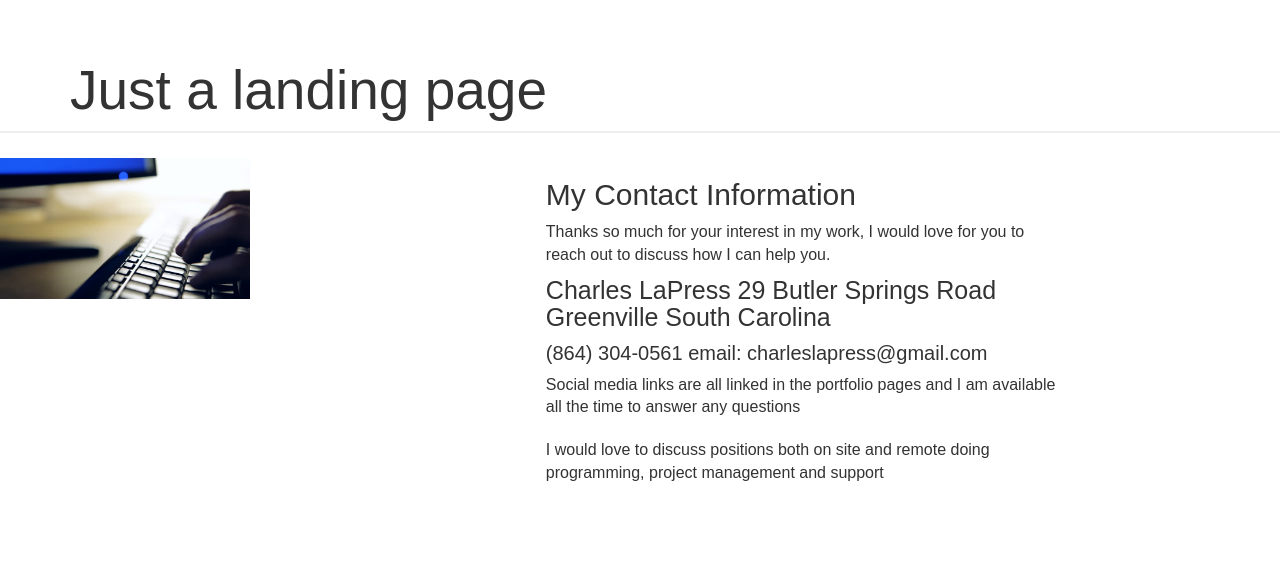
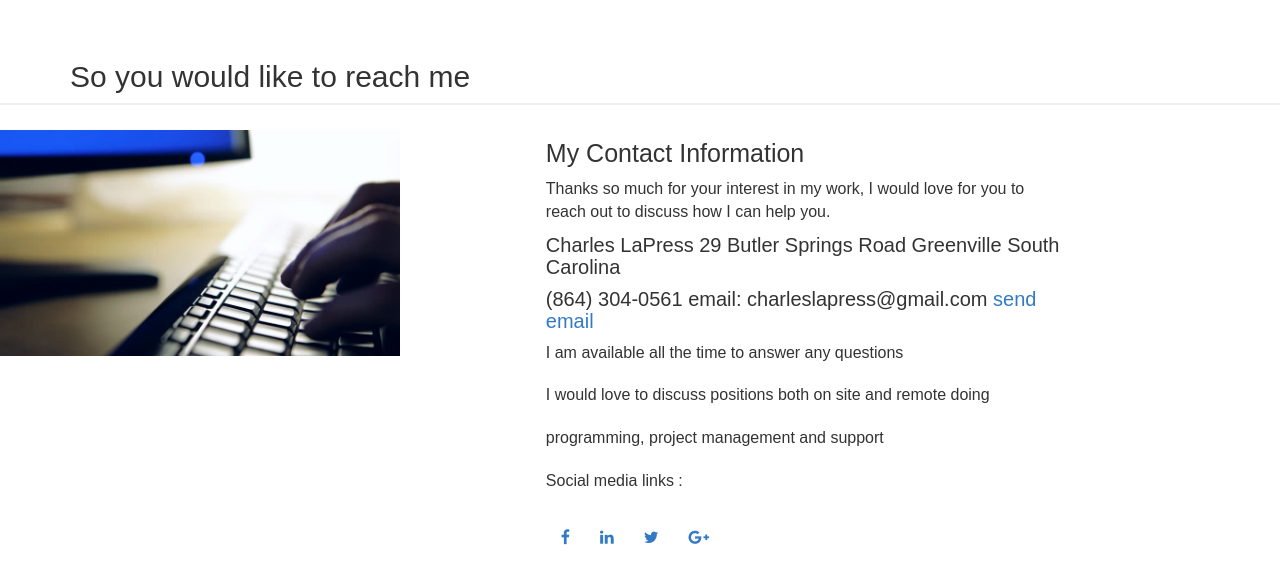
Before and after one commit to chucklapress/portfolio, a Django app: page /contact in a window 1280 px wide. Shown: the part 51-635 px from the top of the page. Run offline with Django 3.2, Linux system fonts and the light colour scheme; some libraries are stand-ins or nearby versions.

Commit message:
added information to about and contact pages

```diff
--- a/templates/about.html
+++ b/templates/about.html
@@ -66,7 +66,7 @@
   <br>
   <br>
     <div class="container">
-    <h1>Just a landing page</h1>
+    <h2>So what is he really about</h2>
   </div>
   <hr>
   <div class="row box-item">
@@ -81,6 +81,10 @@
       <p>I've done some self study in databases, attended a twelve week boot camp in python and Django frameworks and find my appetite
       stronger every day.</p>
       <p>The world of programming is ever evolving and im eager to learn and engage.</p>
+      <p>Technologies I have worked with: Python, Django, Django Rest frame works, SQL, Mongo DB, HTML5, CSS, JavaScript</p>
+      <p>I have spent years managing people and projects from planning on paper to being soley responsible for multi million dollar businesses</p>
+
+
 
 
 
--- a/templates/contact.html
+++ b/templates/contact.html
@@ -64,21 +64,31 @@
   <br>
   <br>
     <div class="container">
-    <h1>Just a landing page</h1>
+    <h3>So you would like to reach me</h3>
   </div>
   <hr>
   <div class="row box-item">
     <div class="col-md-5">
-      <img src="app/images/programmer.jpg" width="250" height="250" alt="programmer"></div>
+      <img src="app/images/programmer.jpg" width="400" height="400" alt="programmer"></div>
 
     <div class="col-md-5">
-      <h3>My Contact Information</h3>
+      <h4>My Contact Information</h4>
       <span>Thanks so much for your interest in my work, I would love for you to reach out to discuss how I can help you.</span>
       <br>
-      <h4>Charles LaPress 29 Butler Springs Road Greenville South Carolina</h4>
-      <h5>(864) 304-0561 email: charleslapress@gmail.com</h5>
-      <p>Social media links are all linked in the portfolio pages and I am available all the time to answer any questions</p>
-      <p>I would love to discuss positions both on site and remote doing programming, project management and support<p>
+      <h5>Charles LaPress 29 Butler Springs Road Greenville South Carolina</h5>
+      <h5>(864) 304-0561 email: charleslapress@gmail.com<a href= "mailto:charleslapress@gmail.com">  send email</a></h5>
+      <p> I am available all the time to answer any questions</p>
+      <p>I would love to discuss positions both on site and remote doing</p><p> programming, project management and support<p>
+      <p>Social media links :</p>
+      <ul class="nav navbar-nav navbar-center">
+      <li><a href="https://www.facebook.com/chuck.lapress/"><i class="fa fa-facebook"></i></a></li>
+      <li><a href="https://www.linkedin.com/in/chucklapress/"><i class="fa fa-linkedin"></i></a></li>
+      <li><a href="https://twitter.com/chucklapress/"><i class="fa fa-twitter"></i></a></li>
+      <li><a href="https://plus.google.com/u/0/101086311451444509214/"><i class="fa fa-google-plus"></i> </a></li>
+    </ul>
+    <br>
+
+
 
 
 
```
